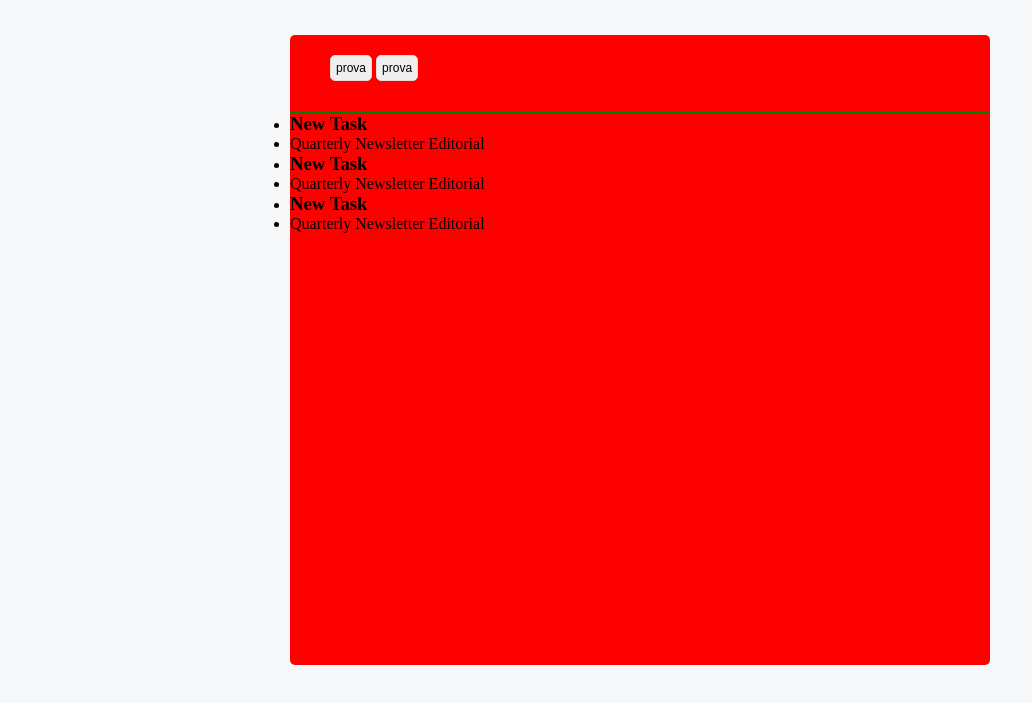
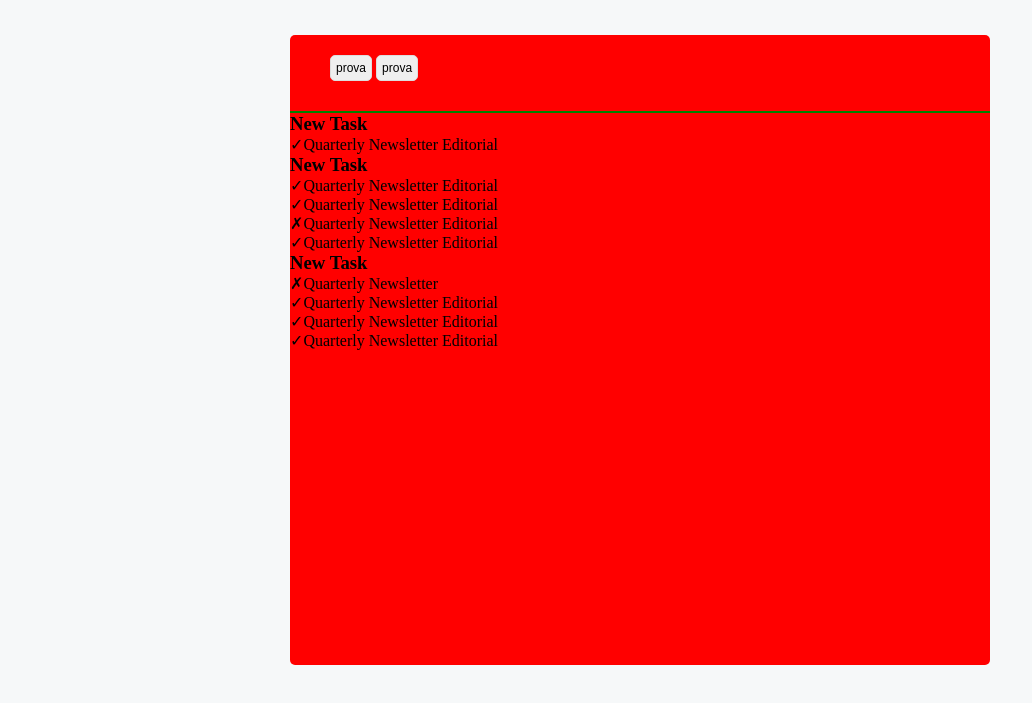
Before and after one commit to GianniMarkQuagliani/html-css-toboolist, a plain HTML site: page index.html in a window 1280 px wide. Shown: the part 85-788 px from the top of the page, without its empty margins (0-1032 px from the left). Drawn offline with Linux system fonts and the light colour scheme.

Commit message:
update 0.3

```diff
--- a/assets/css/style.css
+++ b/assets/css/style.css
@@ -58,3 +58,7 @@ body{
   border: 1px solid #ddd;
   padding: 5px;
 }
+
+ul{
+  list-style: none;
+}
--- a/index.html
+++ b/index.html
@@ -29,22 +29,28 @@
       <div class="lista">
         <ul>
           <li>
-            <h3>New Task</h3>
-            <li>Quarterly Newsletter <span>Editorial</span></li>
+            <h3 class="freccia">New Task</h3>
+            <li><span class="special check">&check;</span>Quarterly Newsletter <span class="secial blue">Editorial</span></li>
           </li>
         </ul>
 
         <ul>
           <li>
-            <h3>New Task</h3>
-            <li>Quarterly Newsletter <span>Editorial</span></li>
+            <h3 class="freccia">New Task</h3>
+            <li><span class="special check">&check;</span>Quarterly Newsletter <span class="special blue">Editorial</span></li>
+            <li><span class="special check">&check;</span>Quarterly Newsletter <span class="special blue">Editorial</span></li>
+            <li><span class="special check">&cross;</span>Quarterly Newsletter <span class="special blue">Editorial</span></li>
+            <li><span class="special check">&check;</span>Quarterly Newsletter <span class="special blue">Editorial</span></li>
           </li>
         </ul>
 
         <ul>
           <li>
-            <h3>New Task</h3>
-            <li>Quarterly Newsletter <span>Editorial</span></li>
+            <h3 class="freccia">New Task</h3>
+            <li><span class="special check">&cross;</span>Quarterly Newsletter</li>
+            <li><span class="special check">&check;</span>Quarterly Newsletter <span class="special blue">Editorial</span></li>
+            <li><span class="special check">&check;</span>Quarterly Newsletter <span class="special blue">Editorial</span></li>
+            <li><span class="special check">&check;</span>Quarterly Newsletter <span class="special blue">Editorial</span></li>
           </li>
         </ul>
       </div>
```
